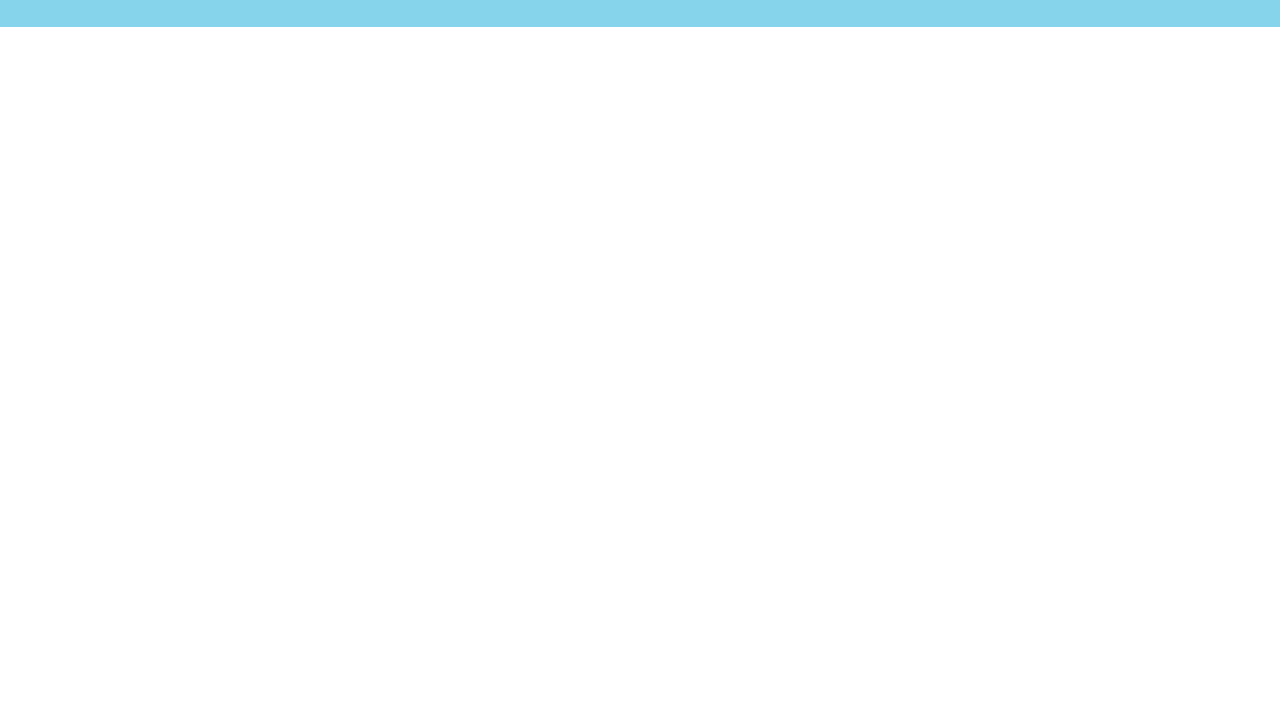
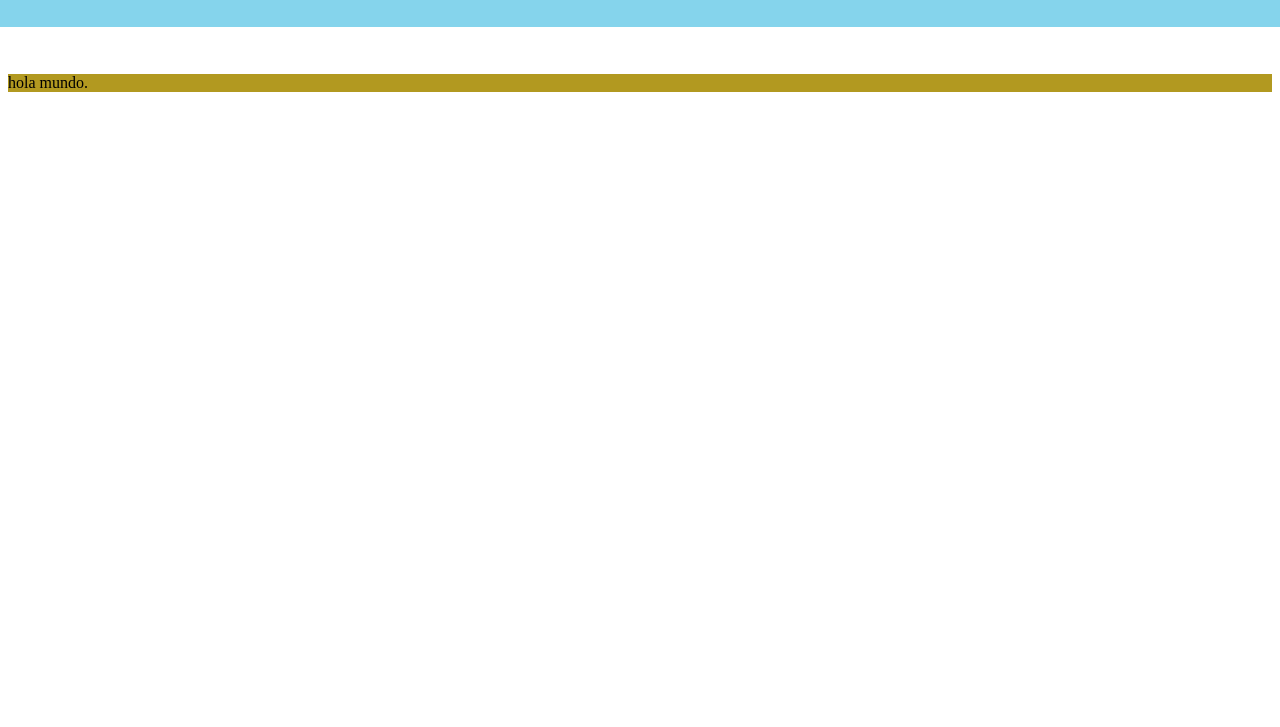
Before and after one commit to guidoyan/oficina, a plain HTML site: page index.html in a window 1280 px wide. Shown: the part 73-800 px from the top of the page. Drawn offline with Linux system fonts and the light colour scheme.

Commit message:
subi section

```diff
--- a/style2.css
+++ b/style2.css
@@ -1,3 +1,4 @@
 .fondo{
-    background-color: lightseagreen;
+    background-color: #b29920;
+    margin-top: 121px;
 }
```
